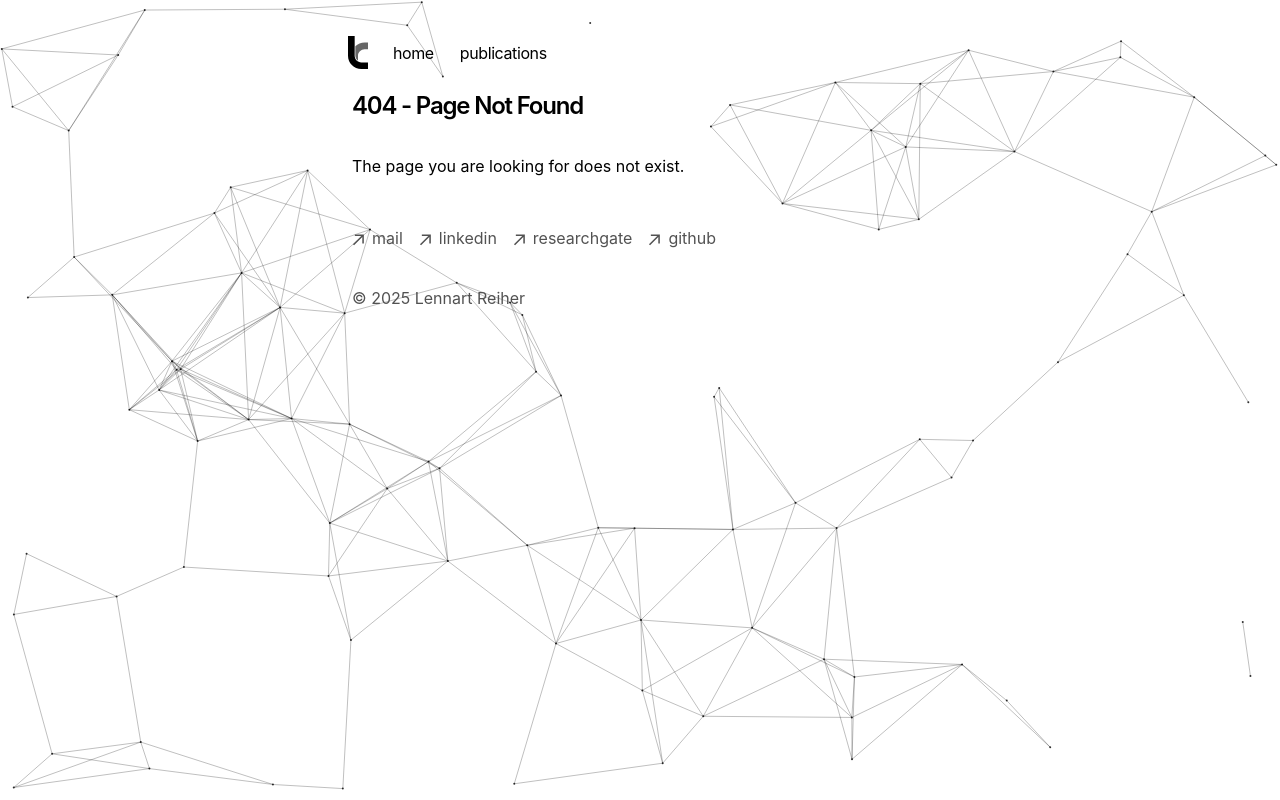
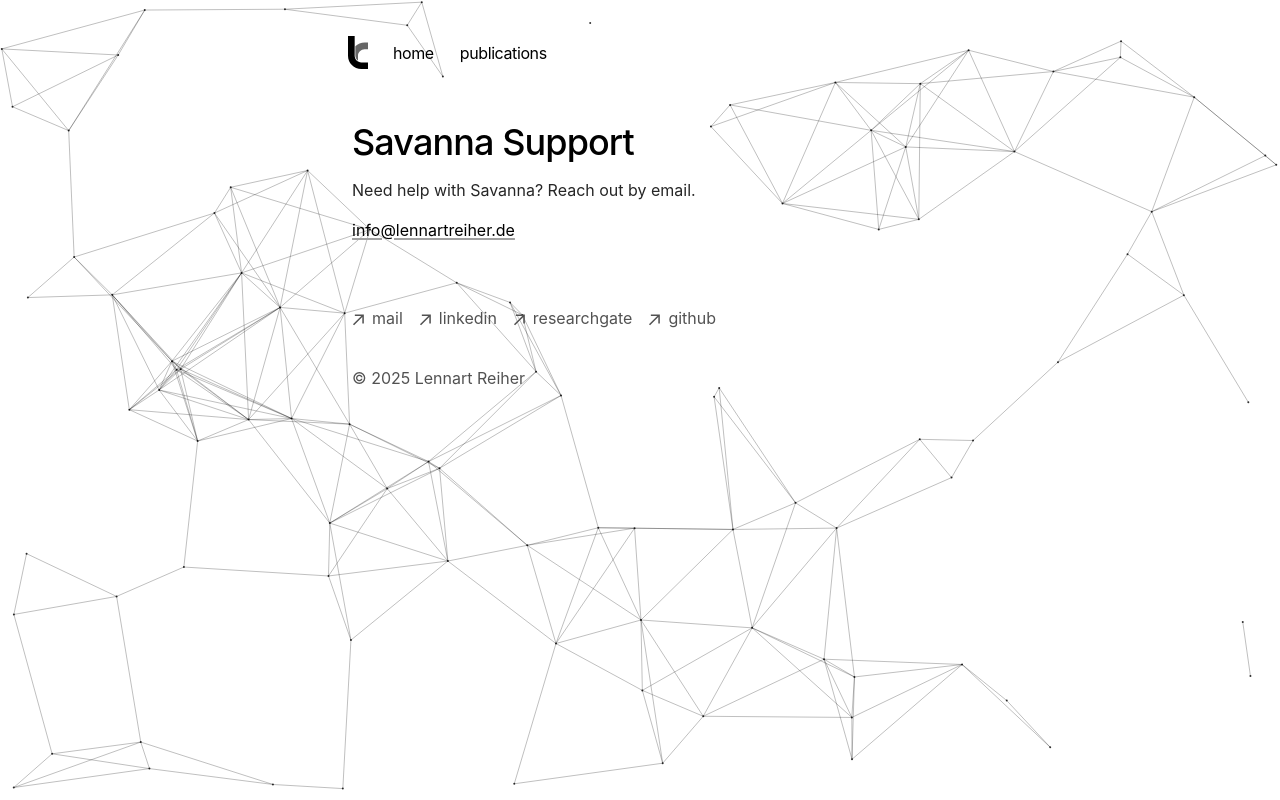
Before and after one commit to lreiher/personal-website, a Next.js app: page /savanna/support in a window 1280 px wide. Before the commit this address had no page. Built offline with nearby package versions, Linux system fonts and the light colour scheme.

Commit message:
add minimal support page

```diff
--- /dev/null
+++ b/app/savanna/support/page.tsx
@@ -0,0 +1,39 @@
+import type { Metadata } from "next";
+
+export const metadata: Metadata = {
+  title: "Support - Savanna",
+  description: "Support contact for Savanna: Safari Wildlife Tracker.",
+  alternates: {
+    canonical: "/savanna/support",
+  },
+  robots: {
+    index: false,
+    follow: false,
+    googleBot: {
+      index: false,
+      follow: false,
+      "max-image-preview": "none",
+      "max-snippet": -1,
+      "max-video-preview": -1,
+    },
+  },
+};
+
+export default function SavannaSupportPage() {
+  return (
+    <section className="my-8">
+      <h1 className="mb-4 text-4xl font-medium tracking-tight">
+        Savanna Support
+      </h1>
+      <p className="my-4 text-neutral-800 dark:text-neutral-200">
+        Need help with Savanna? Reach out by email.
+      </p>
+      <a
+        className="underline decoration-neutral-400 decoration-[0.1em] underline-offset-2 transition-all dark:decoration-neutral-600"
+        href="mailto:info@lennartreiher.de?subject=Savanna%20Support"
+      >
+        info@lennartreiher.de
+      </a>
+    </section>
+  );
+}
```
